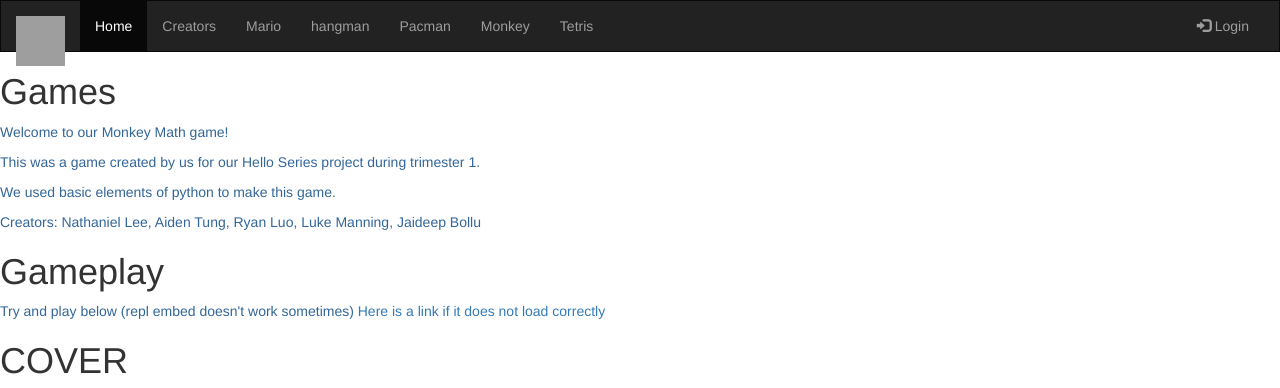
After one commit to nathanlee27/History-of-Games, a Flask app: page /monkey/ in a window 1280 px wide. The commit adds this page. Shown: the top 388 px of the page. Run offline with Flask 2, Linux system fonts and the light colour scheme; some libraries are stand-ins or nearby versions; grey boxes are pictures that could not be loaded.

Commit message:
added the monkey tab

```diff
--- a/data.py
+++ b/data.py
@@ -43,8 +43,17 @@ def crazy():
     info = {"greeting": greeting, "name": name, "doa": doa, "job": job, "gist": gist}
     return info
 
+def monkey():
+    greeting = "Try it out!"
+    name = "MonkeyMath"
+    doa = "#"
+    job = "#"
+    embed = "https://repl.it/@lukemanning224/P4bang#README.md"
+    info = {"greeting": greeting, "name": name, "doa": doa, "job": job, "embed": embed}
+    return info
+
 def alldata():
-    return [tetris(), mario(), hangman(), pacman(), crazy()]
+    return [tetris(), mario(), hangman(), pacman(), crazy(), monkey()]
 
 def runtime():
     greeting = "Hey, Hey, Hey!"
--- a/main.py
+++ b/main.py
@@ -31,6 +31,10 @@ def pacman():
 def playground():
     return render_template("playground.html", datalist=data.playlist())
 
+@app.route('/monkey/')
+def monkey():
+    return render_template("monkey.html", data=data.monkey())
+
 if __name__ == "__main__":
     #runs the application on the repl development server
     app.run(debug=True, port='5002', host='127.0.0.1')
--- a/templates/base.html
+++ b/templates/base.html
@@ -33,7 +33,8 @@
         <li><a href="/mario/">Mario</a></li>
         <li><a href="/hangman/">hangman</a></li>
         <li><a href="/pacman/">Pacman</a></li>
-        <li><a href="/tetris/">Tetris</a></li>
+          <li><a href="/monkey/">Monkey</a></li>
+          <li><a href="/tetris/">Tetris</a></li>
       </ul>
       <ul class="nav navbar-nav navbar-right">
         <li><a href="#"><span class="glyphicon glyphicon-log-in"></span> Login</a></li>
--- /dev/null
+++ b/templates/monkey.html
@@ -0,0 +1,45 @@
+{% set embed = data["embed"] %}
+{% extends "base.html" %}
+{% block title %}Index{% endblock %}
+{% block head %}
+{{ super() }}
+<style type="text/css">
+        .important { color: #336699; }
+    </style>
+{% endblock %}
+{% block content %}
+<h1>Games</h1>
+<p class="important">
+    Welcome to our Monkey Math game!
+</p>
+
+<p class="important">
+This was a game created by us for our Hello Series project during trimester 1.
+</p>
+
+<p class="important">
+We used basic elements of python to make this game.
+</p>
+
+<p class="important">
+Creators: Nathaniel Lee, Aiden Tung, Ryan Luo, Luke Manning, Jaideep Bollu
+</p>
+
+<h1>Gameplay</h1>
+
+<p class="important">
+Try and play below (repl embed doesn't work sometimes)
+    <a href="https://repl.it/@lukemanning224/P4bang#README.md">Here is a link if it does not load correctly</a>
+</p>
+
+
+
+<h1>COVER</h1>
+<p class="important">
+    <img src=http://www.updownload.com/wp-content/uploads/2014/10/Monkey-Math-HD-Kids-Games-for-PC.jpg alt="W3Schools.com" style="width:344px;height:281px;;">
+</p>
+
+<div class="embed-responsive embed-responsive-4by3">
+    <iframe class="embed-responsive-item" src={{embed}} style="width:640px;height:500px;"></iframe>
+</div>
+{% endblock %}
```
